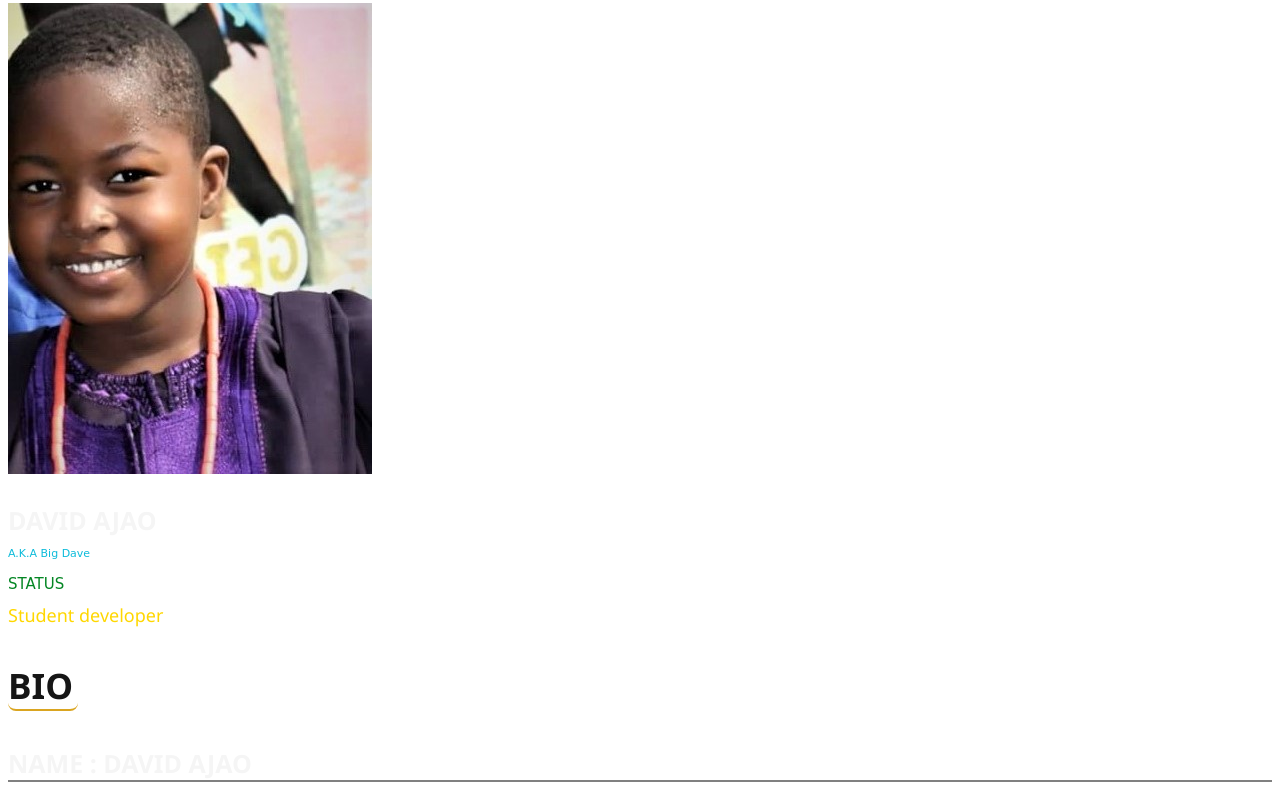
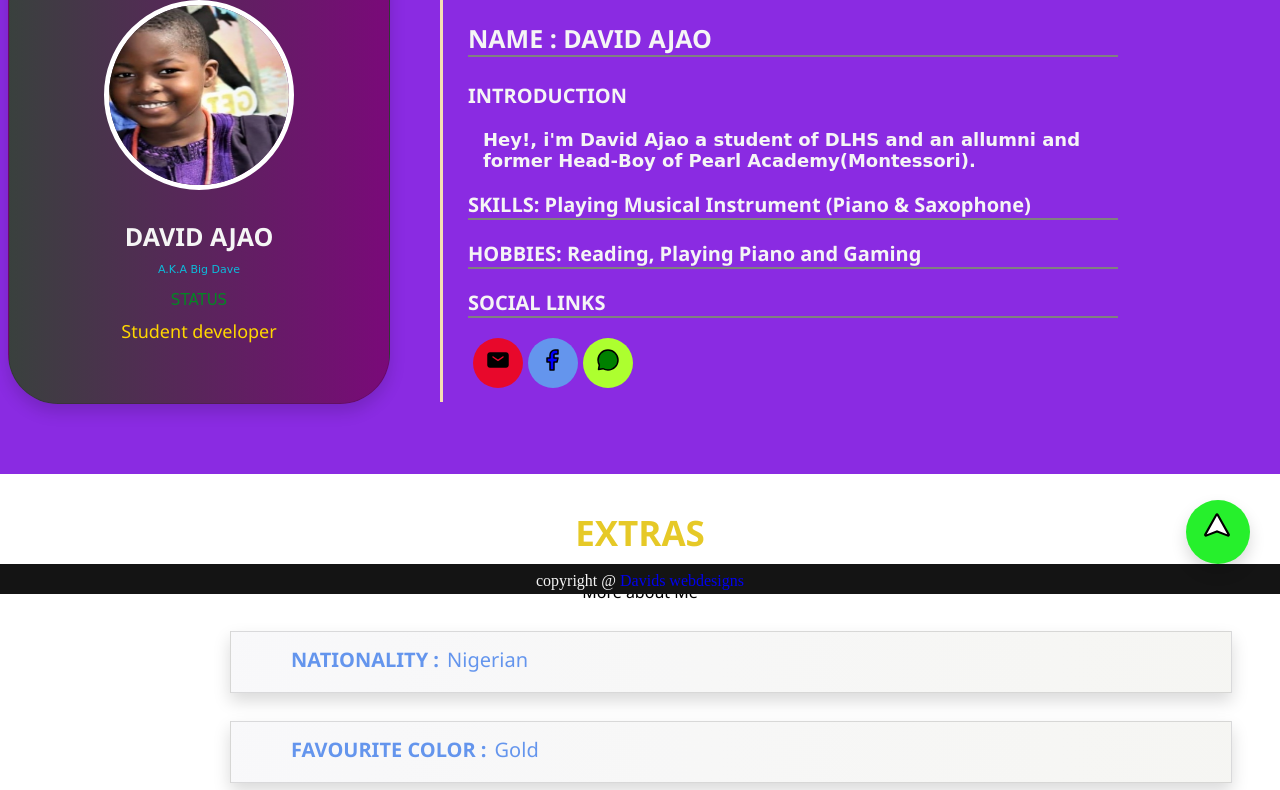
Before and after one commit to flavour22/profile, a plain HTML site: page index.html in a window 1280 px wide. Shown: the part 206-996 px from the top of the page. Drawn offline with Linux system fonts and the light colour scheme.

Commit message:
Update index.html

```diff
--- a/index.html
+++ b/index.html
@@ -6,8 +6,8 @@
     <meta name="viewport" content="width=device-width, initial-scale=1.0">
     <title>Davids portfolio</title>
     <link style="border-radius: 50%;" rel="icon" type="image/x-icon" href="../laptop.png">
-    <link rel="stylesheet" href="../New folder/webprofile.css">
-    <link rel="stylesheet" href="../responsive.css">
+    <link rel="stylesheet" href="webprofile.css">
+    <link rel="stylesheet" href="responsive.css">
 </head>
 <body id="top">
 
```
